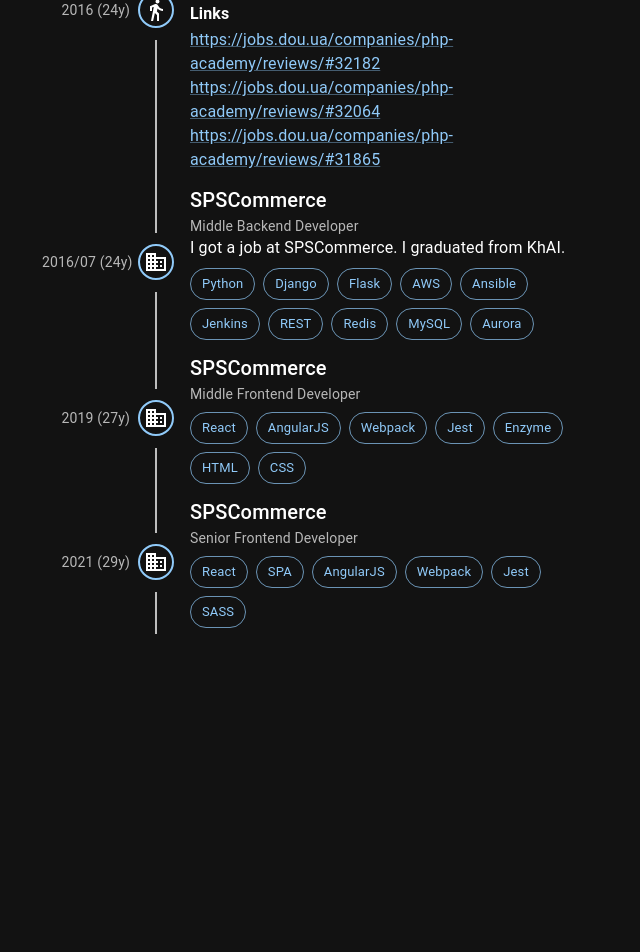
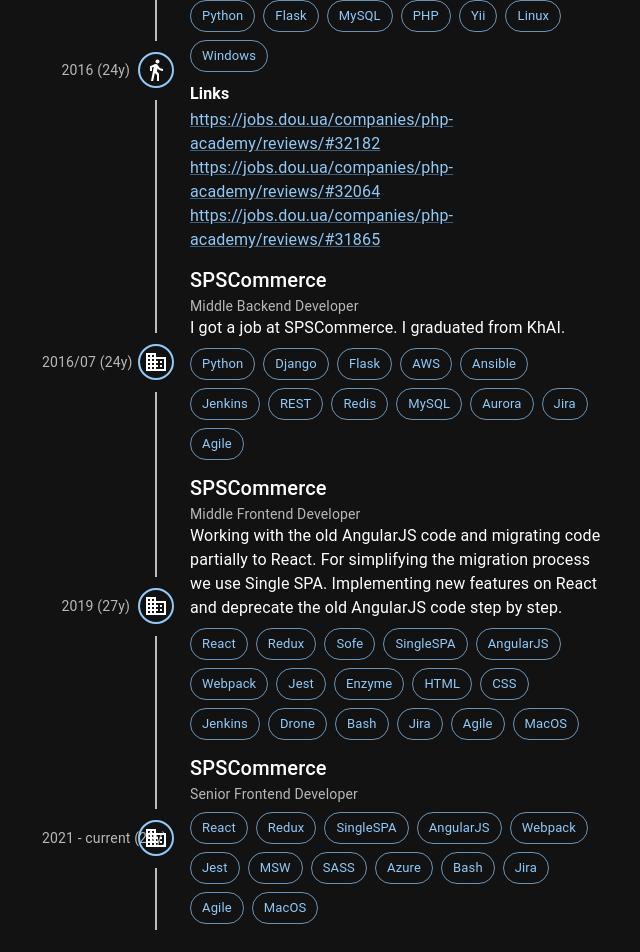
Before and after one commit to Tynik/tynik.github.io, a React app: page / in a window 1280 px wide. Shown: the part 1060-2012 px from the top of the page, without its empty margins (622-1262 px from the left). Before the commit the page ends 1716 px from the top, so only its background shows below. Built offline with nearby package versions, Linux system fonts and the light colour scheme.

Commit message:
Updated content and stack tech

```diff
--- a/src/Main.tsx
+++ b/src/Main.tsx
@@ -34,21 +34,55 @@
 };
 
 const timeline: Record<string, TimelinePoint> = {
-  '2021': {
+  '2021 - current': {
     name: 'SPSCommerce',
     icon: <BusinessIcon />,
     position: 'Senior Frontend Developer',
     content: `
     `,
-    stack: ['React', 'SPA', 'AngularJS', 'Webpack', 'Jest', 'SASS'],
+    stack: [
+      'React',
+      'Redux',
+      'SingleSPA',
+      'AngularJS',
+      'Webpack',
+      'Jest',
+      'MSW',
+      'SASS',
+      'Azure',
+      'Bash',
+      'Jira',
+      'Agile',
+      'MacOS',
+    ],
   },
   '2019': {
     name: 'SPSCommerce',
     icon: <BusinessIcon />,
     position: 'Middle Frontend Developer',
     content: `
+      Working with the old AngularJS code and migrating code partially to React.
+      For simplifying the migration process we use Single SPA.
+      Implementing new features on React and deprecate the old AngularJS code step by step.
     `,
-    stack: ['React', 'AngularJS', 'Webpack', 'Jest', 'Enzyme', 'HTML', 'CSS'],
+    stack: [
+      'React',
+      'Redux',
+      'Sofe',
+      'SingleSPA',
+      'AngularJS',
+      'Webpack',
+      'Jest',
+      'Enzyme',
+      'HTML',
+      'CSS',
+      'Jenkins',
+      'Drone',
+      'Bash',
+      'Jira',
+      'Agile',
+      'MacOS',
+    ],
   },
   '2016/07': {
     name: 'SPSCommerce',
@@ -68,6 +102,8 @@
       'Redis',
       'MySQL',
       'Aurora',
+      'Jira',
+      'Agile',
     ],
   },
   '2016': {
@@ -77,7 +113,7 @@
       I taught PHP and Python at PHP Academy for 6 months.
       I released 2 groups of 25 people who successfully got a job.
     `,
-    stack: ['Python', 'Flask', 'MySQL', 'PHP', 'Yii'],
+    stack: ['Python', 'Flask', 'MySQL', 'PHP', 'Yii', 'Linux', 'Windows'],
     links: [
       'https://jobs.dou.ua/companies/php-academy/reviews/#32182',
       'https://jobs.dou.ua/companies/php-academy/reviews/#32064',
@@ -94,7 +130,7 @@
       After half a year I decided to use Python instead of PHP and rewrote the whole backend on my own.
       I did this in my free time because I was involved in learning a new language.
     `,
-    stack: ['PHP', 'Yii', 'Python', 'Django', 'MySQL'],
+    stack: ['PHP', 'Yii', 'Python', 'Django', 'MySQL', 'Linux'],
   },
   '2011': {
     name: 'NAU',
@@ -106,7 +142,7 @@
       as a full-stack engineer, where the backend was PHP (Yii) and UI like usual templates generated on the backend side.
       It was my first experience in Web development.
     `,
-    stack: ['PHP', 'Yii', 'MySQL', 'Action Script', 'HTML', 'CSS'],
+    stack: ['PHP', 'Yii', 'MySQL', 'Action Script', 'HTML', 'CSS', 'Linux'],
   },
   '2007': {
     name: 'Inspiration',
@@ -119,7 +155,7 @@
       (files, registry, injecting malware code into executing files and etc.).
       Interested logic which allows you to pump the brain.
     `,
-    stack: ['C++', 'Delphi', 'Pascal'],
+    stack: ['C++', 'Delphi', 'Pascal', 'Windows', 'Linux'],
   },
 };
 
```
